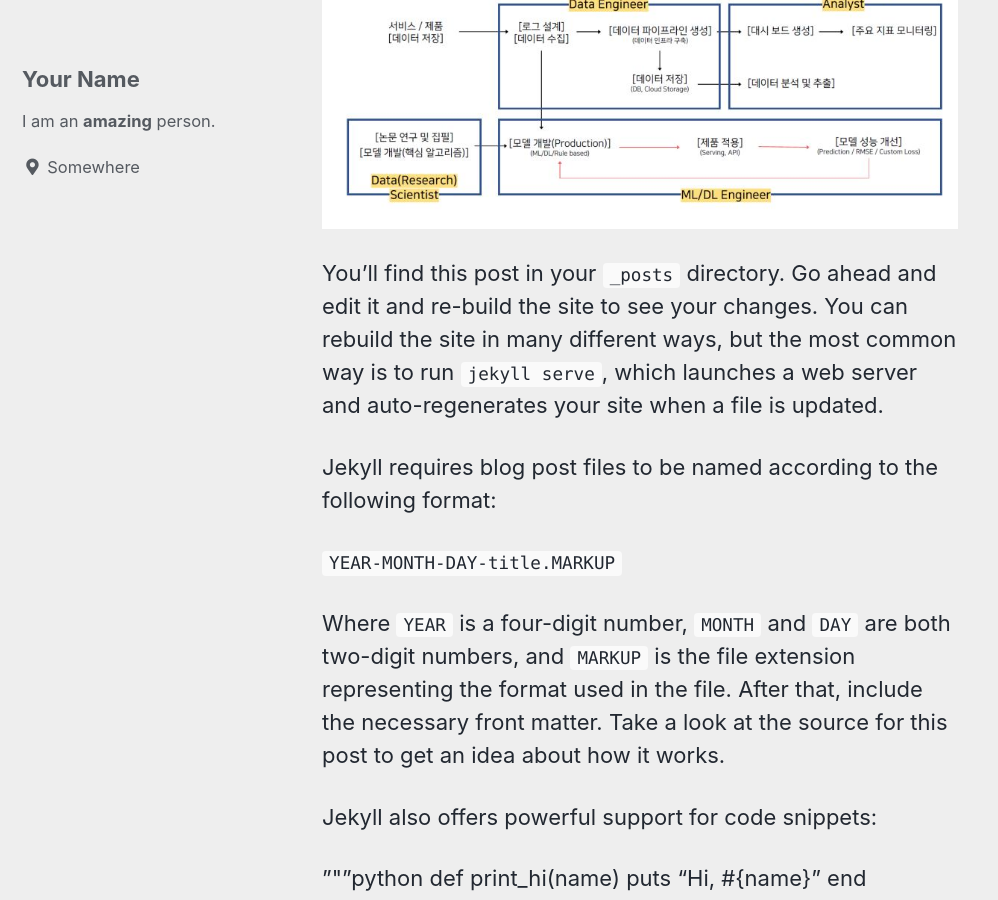
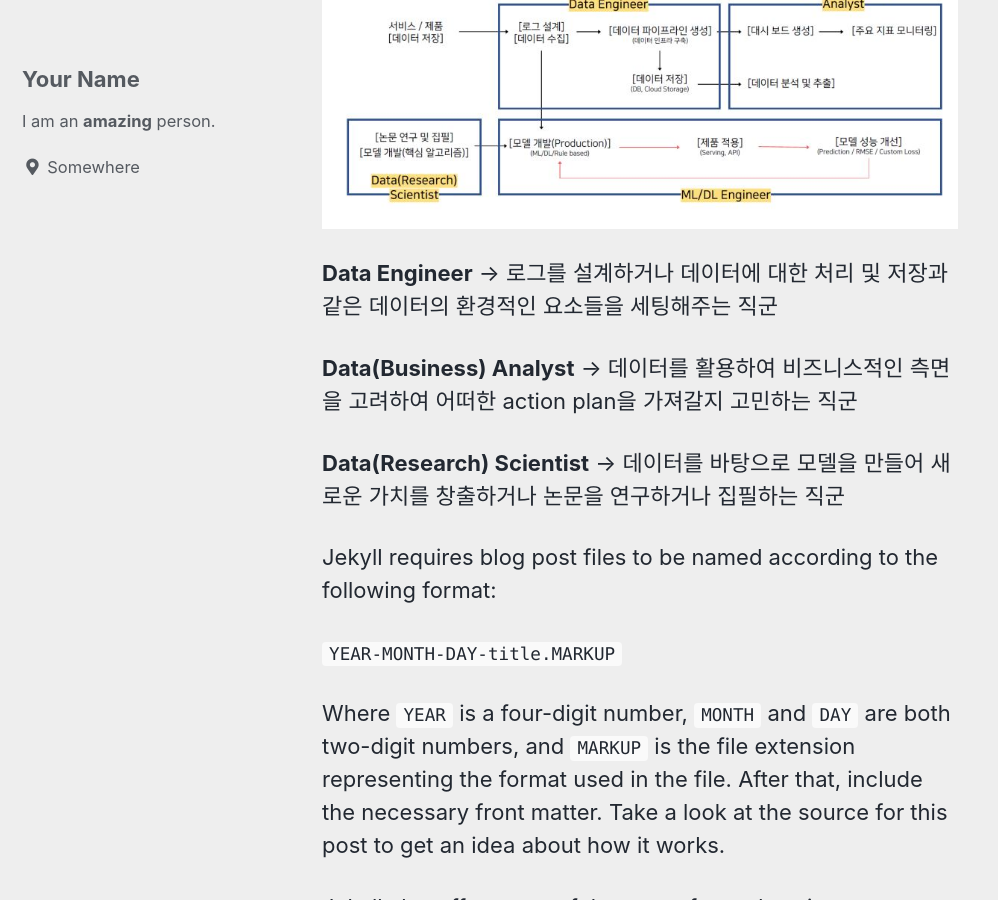
Before and after one commit to rbdenjs/rbdenjs.github.io, a Jekyll site: the page built from _posts/2023-01-18-welcome-to-jekyll.markdown, in a window 1280 px wide and 900 px high, scrolled down 557 px. Shown: the whole window, without its empty margins (0-998 px from the left). Built offline with Jekyll 4.4.1, drawn with Linux system fonts in a browser that asks for light colours; cached includes are drawn as plain includes.

Commit message:
Update 2023-01-18-welcome-to-jekyll.markdown

```diff
--- a/_posts/2023-01-18-welcome-to-jekyll.markdown
+++ b/_posts/2023-01-18-welcome-to-jekyll.markdown
@@ -21,7 +21,14 @@ toc_sticky: true # 마우스 스크롤과 함께 내려갈 것인지 설정
 <img src = '/assets/images/chap01.jpg'>
 
 
-You’ll find this post in your `_posts` directory. Go ahead and edit it and re-build the site to see your changes. You can rebuild the site in many different ways, but the most common way is to run `jekyll serve`, which launches a web server and auto-regenerates your site when a file is updated.
+**Data Engineer**
+-> 로그를 설계하거나 데이터에 대한 처리 및 저장과 같은 데이터의 환경적인 요소들을 세팅해주는 직군
+
+**Data(Business) Analyst**
+-> 데이터를 활용하여 비즈니스적인 측면을 고려하여 어떠한 action plan을 가져갈지 고민하는 직군
+
+**Data(Research) Scientist**
+-> 데이터를 바탕으로 모델을 만들어 새로운 가치를 창출하거나 논문을 연구하거나 집필하는 직군
 
 Jekyll requires blog post files to be named according to the following format:
 
```
